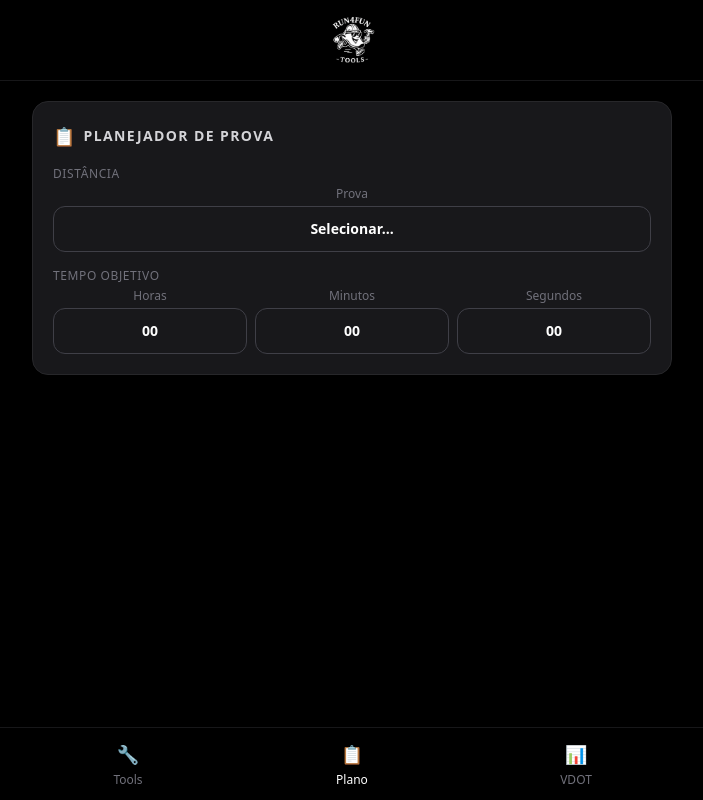
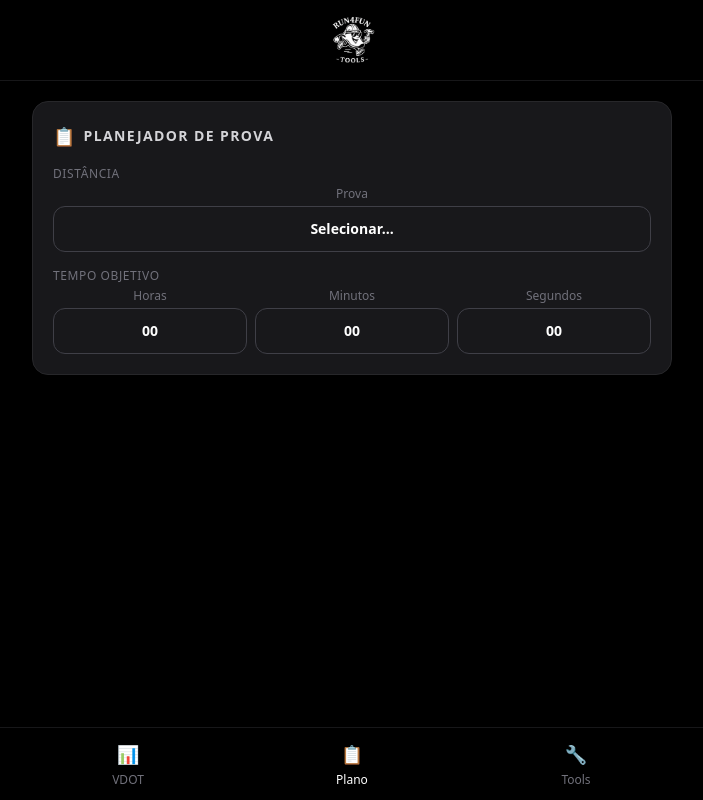
Before and after one commit to gwillian50-collab/run4fun-tools, a Next.js app: page /plan in a window 1280 px wide. Shown: the whole page, without its empty margins (288-991 px from the left). Built offline with nearby package versions, Linux system fonts and the light colour scheme.

Commit message:
style: reorder nav — VDOT, Plano, Tools

```diff
--- a/components/ui/BottomNav.tsx
+++ b/components/ui/BottomNav.tsx
@@ -3,9 +3,9 @@ import Link from "next/link";
 import { usePathname } from "next/navigation";
 
 const tabs = [
+  { href: "/vdot", label: "VDOT", icon: "📊" },
+  { href: "/plan", label: "Plano", icon: "📋" },
   { href: "/", label: "Tools", icon: "🔧" },
-  { href: "/plan", label: "Plano", icon: "📋" },
-  { href: "/vdot", label: "VDOT", icon: "📊" },
 ];
 
 export function BottomNav() {
```
